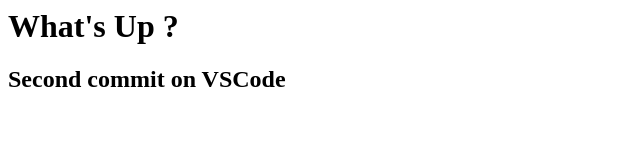
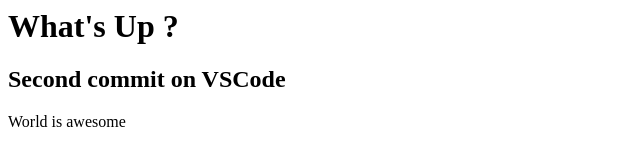
Before and after one commit to 75072107/practice_1, a plain HTML site: page index.html in a window 1280 px wide. Shown: the whole page, without its empty margins (0-640 px from the left). Drawn offline with Linux system fonts and the light colour scheme.

Commit message:
Test for merge conflict

```diff
--- a/index.html
+++ b/index.html
@@ -1,2 +1,3 @@
 <h1>What's Up ?</h1>
 <h2>Second commit on VSCode</h2>
+<p>World is awesome</p>
```
